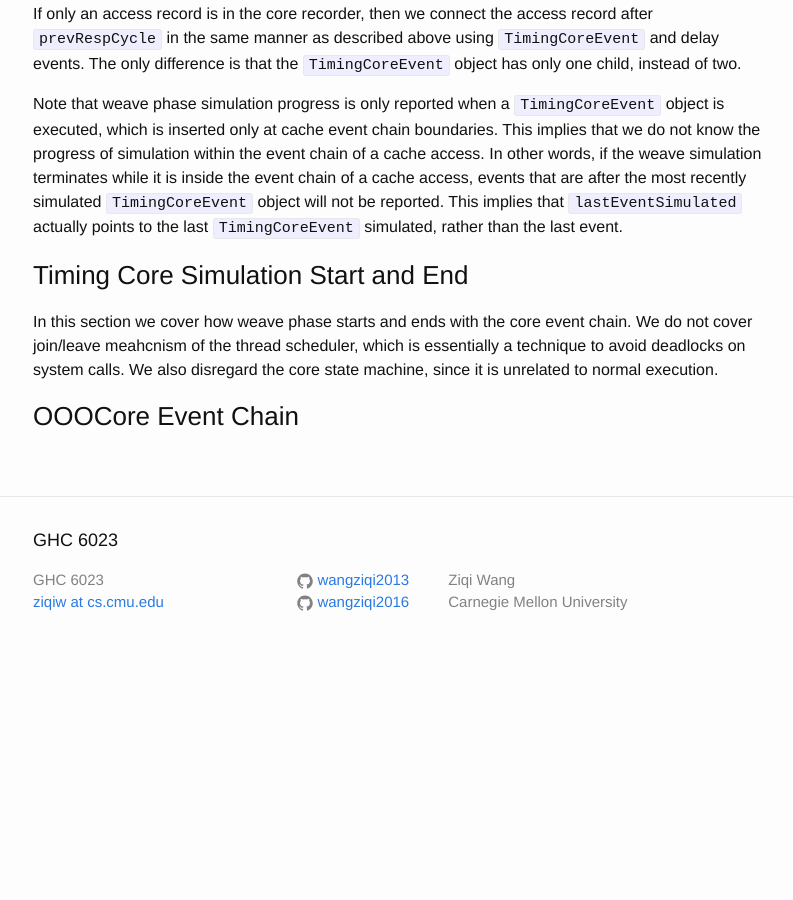
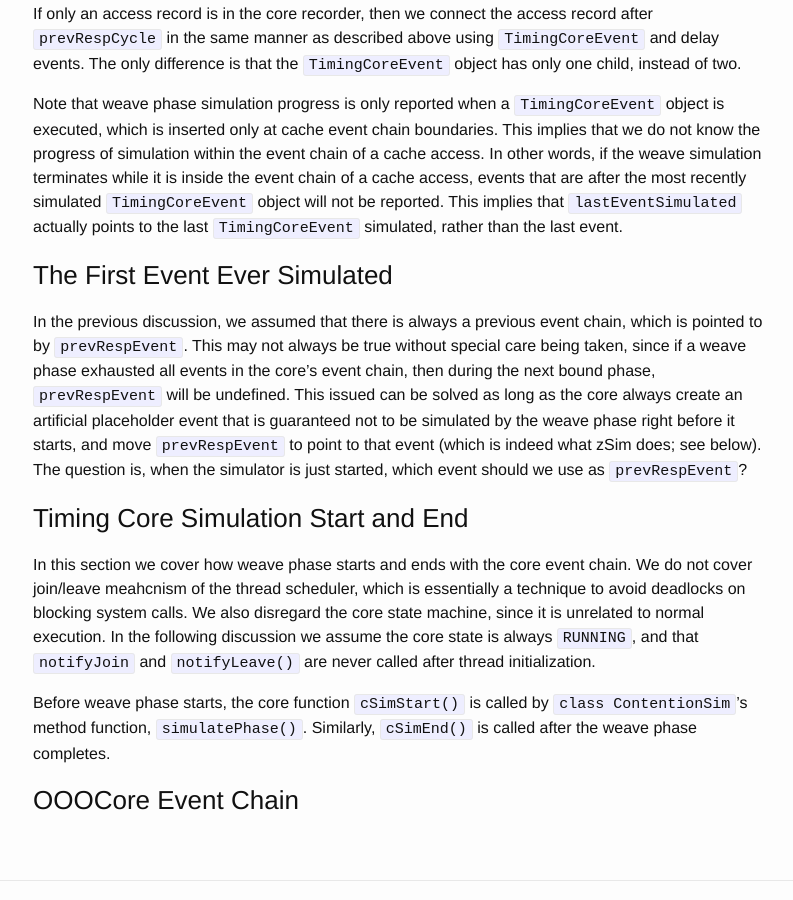
Before and after one commit to wangziqi2013/wangziqi2013.github.io, a Jekyll site: the page built from _posts/2019-01-22-understand-zsim-contention-sim.markdown, in a window 1280 px wide and 900 px high, scrolled down 17730 px. Shown: the whole window, without its empty margins (237-1030 px from the left). Built offline with Jekyll 4.4.1, drawn with Linux system fonts in a browser that asks for light colours; before the commit the page ends 18404 px from its top, so only the background shows below that.

Commit message:
Adding first event

```diff
--- a/_posts/2019-01-22-understand-zsim-contention-sim.markdown
+++ b/_posts/2019-01-22-understand-zsim-contention-sim.markdown
@@ -648,11 +648,26 @@ of a cache access. In other words, if the weave simulation terminates while it i
 events that are after the most recently simulated `TimingCoreEvent` object will not be reported. This implies that
 `lastEventSimulated` actually points to the last `TimingCoreEvent` simulated, rather than the last event.
 
+### The First Event Ever Simulated
+
+In the previous discussion, we assumed that there is always a previous event chain, which is pointed to by `prevRespEvent`.
+This may not always be true without special care being taken, since if a weave phase exhausted all events in the
+core's event chain, then during the next bound phase, `prevRespEvent` will be undefined. This issued can be solved as
+long as the core always create an artificial placeholder event that is guaranteed not to be simulated by the weave phase
+right before it starts, and move `prevRespEvent` to point to that event (which is indeed what zSim does; see below). The
+question is, when the simulator is just started, which event should we use as `prevRespEvent`?
+
 ### Timing Core Simulation Start and End
 
 In this section we cover how weave phase starts and ends with the core event chain. We do not cover join/leave meahcnism
-of the thread scheduler, which is essentially a technique to avoid deadlocks on system calls. We also disregard the core
-state machine, since it is unrelated to normal execution.
+of the thread scheduler, which is essentially a technique to avoid deadlocks on blocking system calls. We also disregard
+the core state machine, since it is unrelated to normal execution. In the following discussion we assume the core state
+is always `RUNNING`, and that `notifyJoin` and `notifyLeave()` are never called after thread initialization.
+
+
+
+Before weave phase starts, the core function `cSimStart()` is called by `class ContentionSim`'s method function,
+`simulatePhase()`. Similarly, `cSimEnd()` is called after the weave phase completes.
 
 
 
```
